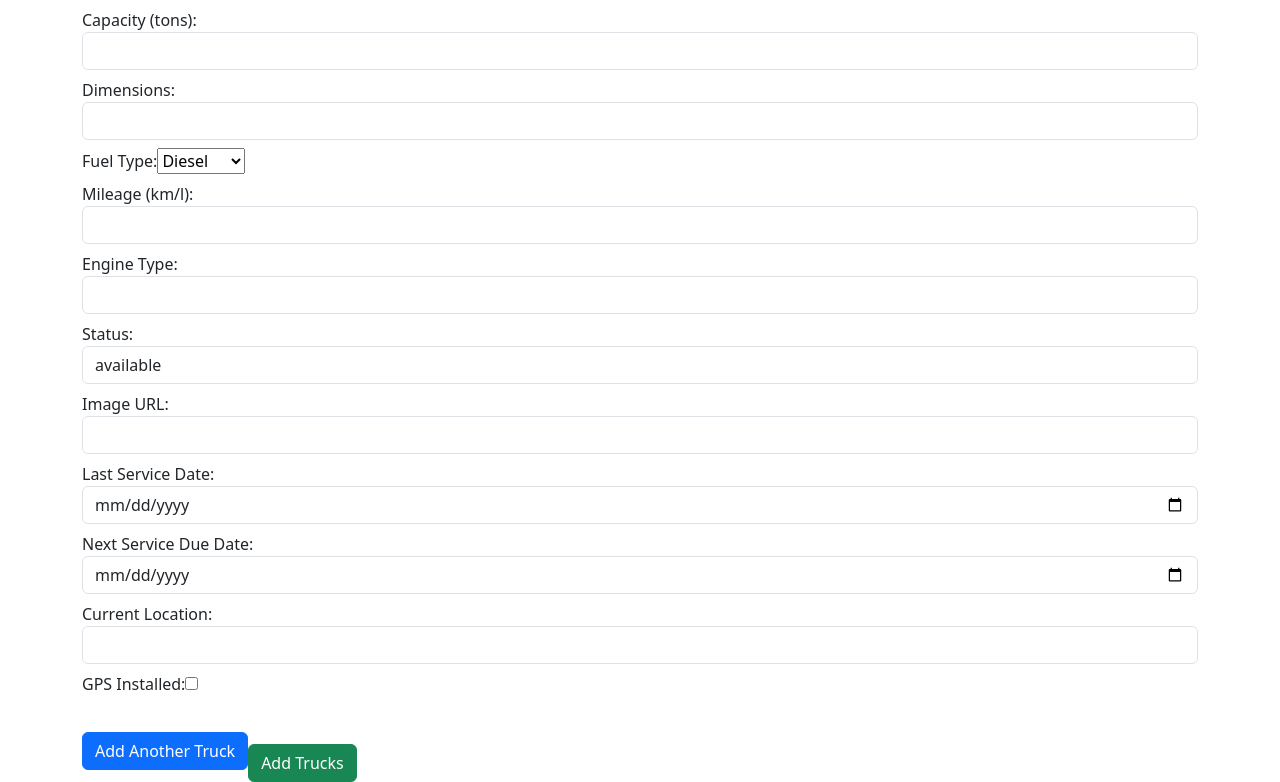
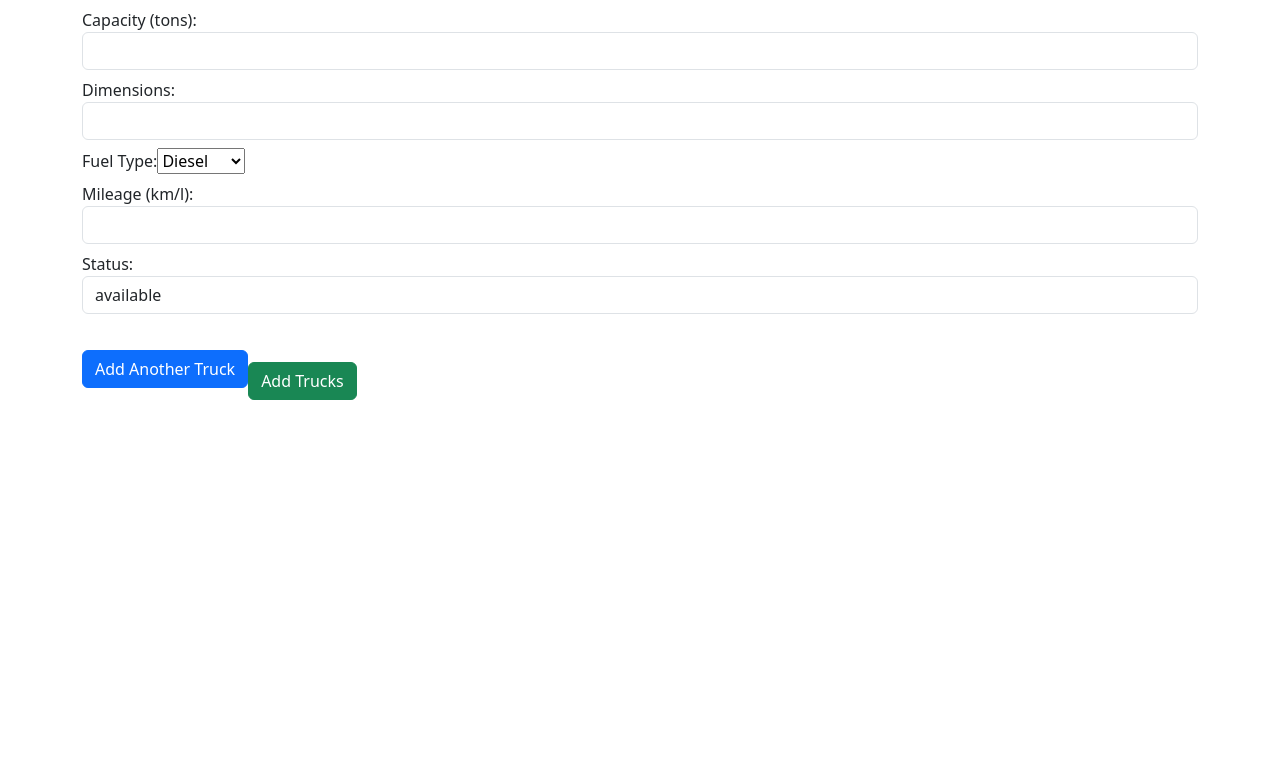
Before and after one commit to imohammedz/camion-frontend, a React (Vite) app: page /fleets/1/add-trucks in a window 1280 px wide. Shown: the part 392-1174 px from the top of the page. After the commit the page ends 800 px from the top, so only its background shows below. Built offline with nearby package versions, Linux system fonts and the light colour scheme.

Commit message:
clean up to be compatible with postgre and prisma changes

```diff
--- a/src/components/AddTrucksPage.tsx
+++ b/src/components/AddTrucksPage.tsx
@@ -6,7 +6,7 @@ import TruckDetails from "./TruckDetails";
 const AddTrucksPage: React.FC = () => {
   const [truckDetails, setTruckDetails] = useState([
     {
-      truck_name: "",
+      truck_model: "",
       registration_number: "",
       manufacturer: "",
       year_of_manufacture: "",
@@ -14,13 +14,7 @@ const AddTrucksPage: React.FC = () => {
       dimensions: "",
       fuel_type: "diesel", // Set default fuel type
       mileage: "",
-      engine_type: "",
       status: "available",
-      image_url: "",
-      last_service_date: "",
-      next_service_due_date: "",
-      current_location: "",
-      gps_installed: false,
     },
   ]);
   const { fleetId } = useParams(); // Get fleetId from the route parameter
@@ -30,7 +24,7 @@ const AddTrucksPage: React.FC = () => {
     setTruckDetails([
       ...truckDetails,
       {
-        truck_name: "",
+        truck_model: "",
         registration_number: "",
         manufacturer: "",
         year_of_manufacture: "",
@@ -38,13 +32,7 @@ const AddTrucksPage: React.FC = () => {
         dimensions: "",
         fuel_type: "diesel", // Set default fuel type
         mileage: "",
-        engine_type: "",
         status: "available",
-        image_url: "",
-        last_service_date: "",
-        next_service_due_date: "",
-        current_location: "",
-        gps_installed: false,
       },
     ]);
   };
--- a/src/components/EditTruckPage.tsx
+++ b/src/components/EditTruckPage.tsx
@@ -6,7 +6,7 @@ import { FontAwesomeIcon } from "@fortawesome/react-fontawesome";
 import { faArrowLeft } from "@fortawesome/free-solid-svg-icons";
 
 interface Truck {
-  truck_name: string;
+  truck_model: string;
   registration_number: string;
   manufacturer: string;
   year_of_manufacture: number;
@@ -109,7 +109,7 @@ const EditTruckPage: React.FC = () => {
           <input
             type="text"
             name="truck_name"
-            value={truck.truck_name}
+            value={truck.truck_model}
             onChange={handleInputChange}
             className="border border-gray-300 p-2 w-full"
             required
--- a/src/components/TruckDetailPage.tsx
+++ b/src/components/TruckDetailPage.tsx
@@ -88,7 +88,7 @@ const TruckDetailPage: React.FC = () => {
         <p>Loading truck data...</p>
       ) : truck ? (
         <div>
-          <h2 className="text-2xl font-bold mb-4">{truck.truck_name}</h2>
+          <h2 className="text-2xl font-bold mb-4">{truck.truck_model}</h2>
           <p>
             <strong>Registration Number:</strong> {truck.registration_number}
           </p>
--- a/src/components/TruckDetails.tsx
+++ b/src/components/TruckDetails.tsx
@@ -3,7 +3,7 @@ import React from "react";
 
 interface TruckDetailsProps {
   truck: {
-    truck_name: string;
+    truck_model: string;
     registration_number: string;
     manufacturer: string;
     year_of_manufacture: string;
@@ -11,13 +11,7 @@ interface TruckDetailsProps {
     dimensions: string;
     fuel_type: string;
     mileage: string;
-    engine_type: string;
     status: string;
-    image_url: string;
-    last_service_date: string;
-    next_service_due_date: string;
-    current_location: string;
-    gps_installed: boolean;
   };
   index: number;
   handleTruckChange: (index: number, field: string, value: any) => void;
@@ -35,7 +29,7 @@ const TruckDetails: React.FC<TruckDetailsProps> = ({
         <input
           type="text"
           className="form-control"
-          value={truck.truck_name}
+          value={truck.truck_model}
           onChange={(e) =>
             handleTruckChange(index, "truck_name", e.target.value)
           }
@@ -119,17 +113,6 @@ const TruckDetails: React.FC<TruckDetailsProps> = ({
         />
       </div>
       <div className="form-group mb-2">
-        <label>Engine Type:</label>
-        <input
-          type="text"
-          className="form-control"
-          value={truck.engine_type}
-          onChange={(e) =>
-            handleTruckChange(index, "engine_type", e.target.value)
-          }
-        />
-      </div>
-      <div className="form-group mb-2">
         <label>Status:</label>
         <input
           type="text"
@@ -138,61 +121,6 @@ const TruckDetails: React.FC<TruckDetailsProps> = ({
           onChange={(e) => handleTruckChange(index, "status", e.target.value)}
         />
       </div>
-      <div className="form-group mb-2">
-        <label>Image URL:</label>
-        <input
-          type="text"
-          className="form-control"
-          value={truck.image_url}
-          onChange={(e) =>
-            handleTruckChange(index, "image_url", e.target.value)
-          }
-        />
-      </div>
-      <div className="form-group mb-2">
-        <label>Last Service Date:</label>
-        <input
-          type="date"
-          className="form-control"
-          value={truck.last_service_date}
-          onChange={(e) =>
-            handleTruckChange(index, "last_service_date", e.target.value)
-          }
-        />
-      </div>
-      <div className="form-group mb-2">
-        <label>Next Service Due Date:</label>
-        <input
-          type="date"
-          className="form-control"
-          value={truck.next_service_due_date}
-          onChange={(e) =>
-            handleTruckChange(index, "next_service_due_date", e.target.value)
-          }
-        />
-      </div>
-      <div className="form-group mb-2">
-        <label>Current Location:</label>
-        <input
-          type="text"
-          className="form-control"
-          value={truck.current_location}
-          onChange={(e) =>
-            handleTruckChange(index, "current_location", e.target.value)
-          }
-        />
-      </div>
-      <div className="form-group mb-2">
-        <label>GPS Installed:</label>
-        <input
-          type="checkbox"
-          className="form-checkbox"
-          checked={truck.gps_installed}
-          onChange={(e) =>
-            handleTruckChange(index, "gps_installed", e.target.checked)
-          }
-        />
-      </div>
     </div>
   );
 };
```
Also changed, not shown: src/interfaces/Truck.tsx (+1 -7 lines).
